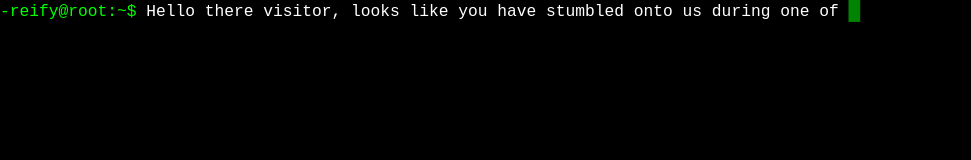
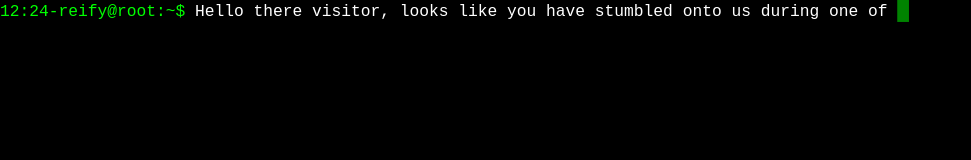
Before and after one commit to reifycode/cli-website, a website: page index.jade in a window 1280 px wide. Shown: the whole page, without its empty margins (0-971 px from the left). Drawn offline with nearby package versions, Linux system fonts and the light colour scheme; files that its build step writes are made by us from their sources.

Commit message:
Initial user-name time problem fixed

```diff
--- a/index.jade
+++ b/index.jade
@@ -7,7 +7,7 @@ html(lang='en')
   body
     div(id='app')
       div(class='line', id="blurry-text")
-        span(class='user-name') -reify@root:~$
+        span(class='user-name', id='user') -reify@root:~$
         span(class='user-text', id='user-text-active')
         span(id='blinking-cursor') █
     div(id='footer')
--- a/js/typing.js
+++ b/js/typing.js
@@ -49,6 +49,11 @@
 		return h + ":" + m;
 	}
 
+	window.onload = function()
+	{
+		document.getElementById('user').innerHTML = _getTimeText() + document.getElementById('user').innerHTML;
+	}
+
 	function _newLine() {
 		var previousActive = document.getElementById(_id.activeText);
 
```
Also changed, not shown: index.html.
